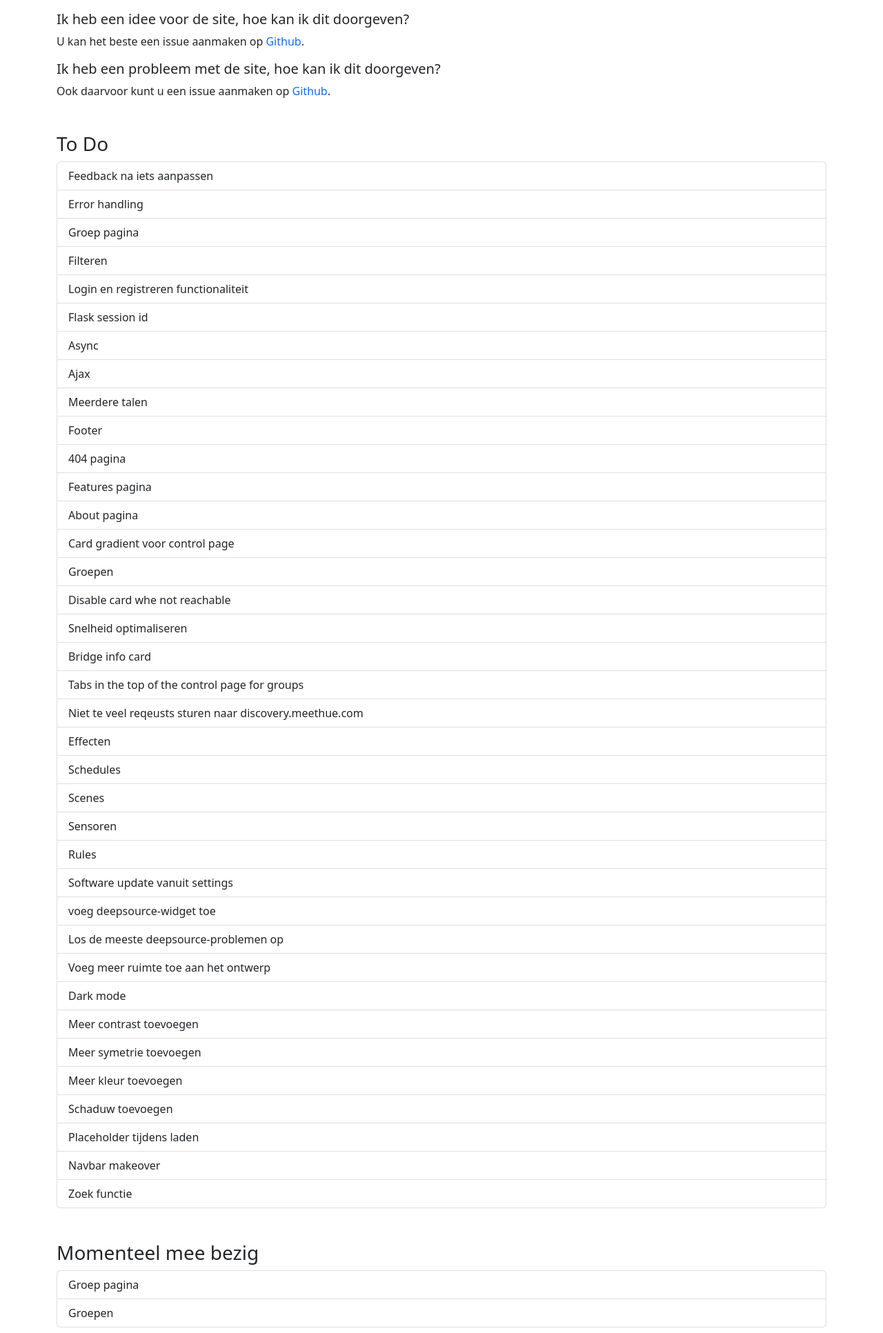
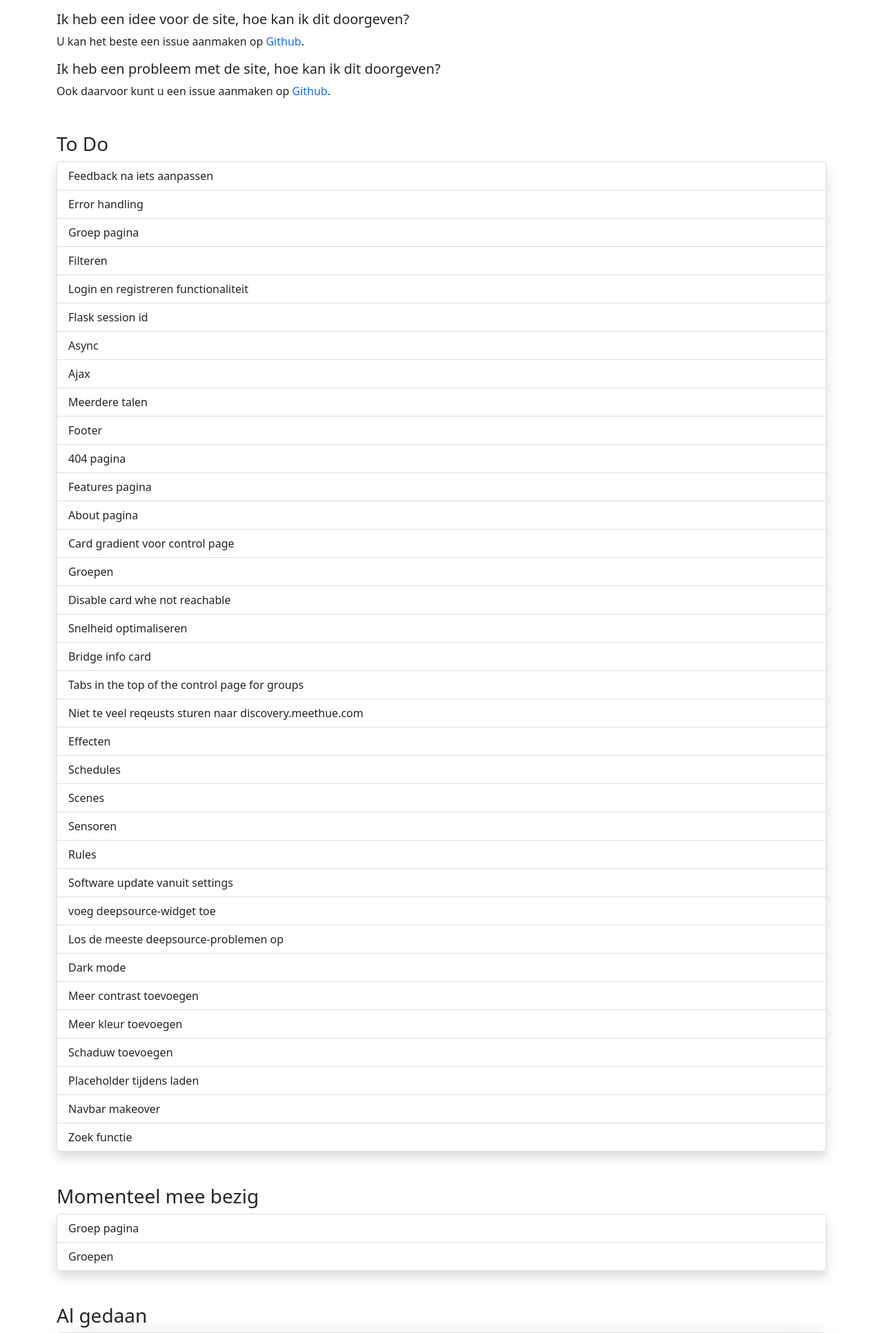
Before and after one commit to woutvos/Hue-control-site, a Flask app: page / in a window 1280 px wide. Shown: the part 487-2420 px from the top of the page at 69% size. Run offline with Flask 2, Linux system fonts and the light colour scheme.

Commit message:
Added shadow

```diff
--- a/templates/home.html
+++ b/templates/home.html
@@ -19,7 +19,7 @@
         <p>Ook daarvoor kunt u een issue aanmaken op <a href="https://github.com/woutvos/Hue-control-site/issues/new">Github</a>.</p>
 
         <h3 class="mt-5">To Do</h3>
-        <div class="list-group">
+        <div class="list-group shadow">
             <li class="list-group-item">Feedback na iets aanpassen</li>
             <li class="list-group-item">Error handling</li>
             <li class="list-group-item">Groep pagina</li>
@@ -48,10 +48,8 @@
             <li class="list-group-item">Software update vanuit settings</li>
             <li class="list-group-item">voeg deepsource-widget toe</li>
             <li class="list-group-item">Los de meeste deepsource-problemen op</li>
-            <li class="list-group-item">Voeg meer ruimte toe aan het ontwerp</li>
             <li class="list-group-item">Dark mode</li>
             <li class="list-group-item">Meer contrast toevoegen</li>
-            <li class="list-group-item">Meer symetrie toevoegen</li>
             <li class="list-group-item">Meer kleur toevoegen</li>
             <li class="list-group-item">Schaduw toevoegen</li>
             <li class="list-group-item">Placeholder tijdens laden</li>
@@ -60,14 +58,14 @@
         </div>
 
         <h3 class="mt-5">Momenteel mee bezig</h3>
-        <div class="list-group">
+        <div class="list-group shadow">
             <li class="list-group-item">Groep pagina</li>
             <li class="list-group-item">Groepen</li>
         </div>
 
             <!-- Disabled item's-->
         <h3 class="mt-5">Al gedaan</h3>
-        <div class="list-group">
+        <div class="list-group shadow-lg">
             <li class="list-group-item list-group-item-action">Home pagina</li>
             <li class="list-group-item list-group-item-action">Aan/uit</li>
             <li class="list-group-item list-group-item-action">Kleur</li>
```
